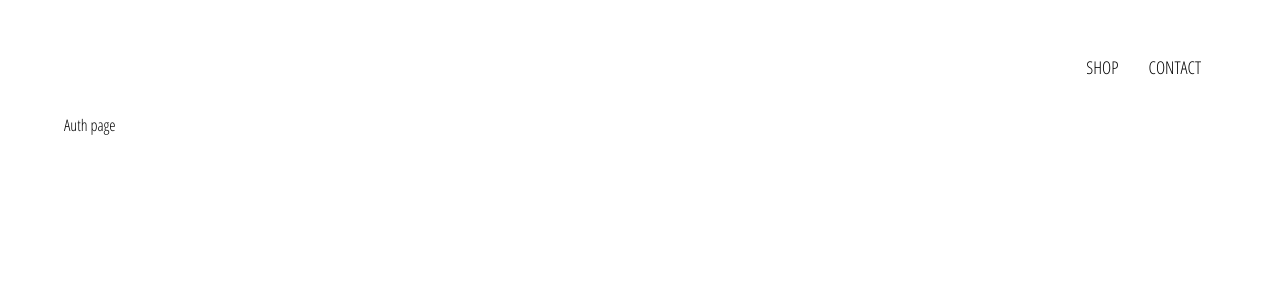
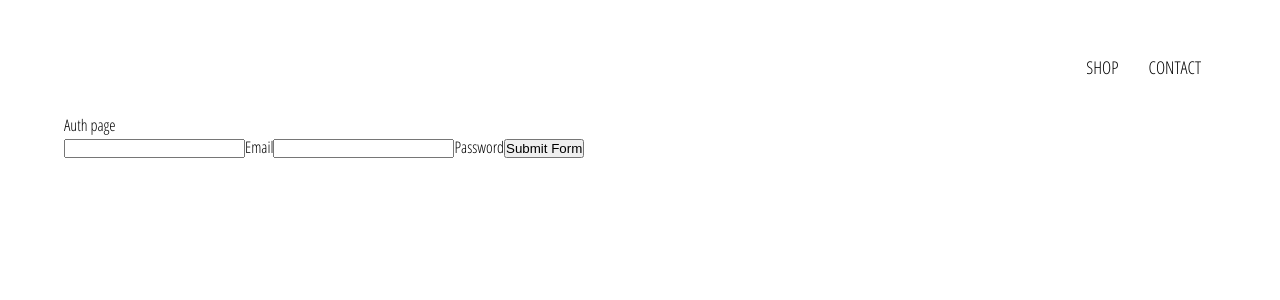
Before and after one commit to Chrossu/Crwn-Clothing, a React (Create React App) app: page /auth in a window 1280 px wide. Shown: the top 300 px of the page. Built offline with nearby package versions, Linux system fonts and the light colour scheme.

Commit message:
Created login form with his corresponding state

```diff
--- a/src/components/login/Login.component.jsx
+++ b/src/components/login/Login.component.jsx
@@ -2,19 +2,45 @@ import React, { useState } from 'react';
 
 import { StyledLoginContainer, StyledForm, StyledInput, StyledLabel } from './login.style';
 
-const Login = () => (
+const Login = () => {
+  const [state, setState] = useState({
+    email: '',
+    password: ''
+  });
+
+  const { email, password } = state;
+
+  const onChange = e => {
+    const { name, value } = e.target;
+    console.log(state);
+
+    setState({ ...state, [name]: value })
+  }
+
+  const onSubmit = e => {
+    e.preventDefault();
+    setState({
+      email: '',
+      password: ''
+    })
+    console.log('Logineado');
+  }
+
+
+  return (
     <StyledLoginContainer>
-      <StyledForm>
+      <StyledForm onSubmit={onSubmit}>
         {/* Email Input */}
-        <StyledInput name="email" type="email" value={email} required />
-        <StyledLabel></StyledLabel>
+        <StyledInput onChange={onChange} name="email" type="email" value={email} required />
+        <StyledLabel>Email</StyledLabel>
         {/* Password input */}
-        <StyledInput name="password" type="password" value={password} required />
-        <StyledLabel></StyledLabel>
+        <StyledInput onChange={onChange} name="password" type="password" value={password} required />
+        <StyledLabel>Password</StyledLabel>
         {/* SubmitInput */}
         <StyledInput type="submit" value="Submit Form" />
       </StyledForm>
     </StyledLoginContainer>
-)
+  )
+}
 
 export default Login;
--- a/src/pages/authentication/Authentication.component.jsx
+++ b/src/pages/authentication/Authentication.component.jsx
@@ -1,10 +1,13 @@
 import React from 'react';
+
+import Login from '../../components/login/Login.component';
 
 import { StyledAuthenticationContainer } from './authentication.style';
 
 const AuthenticationPage = () => (
   <StyledAuthenticationContainer>
     Auth page
+    <Login />
   </StyledAuthenticationContainer>
 )
 
```
